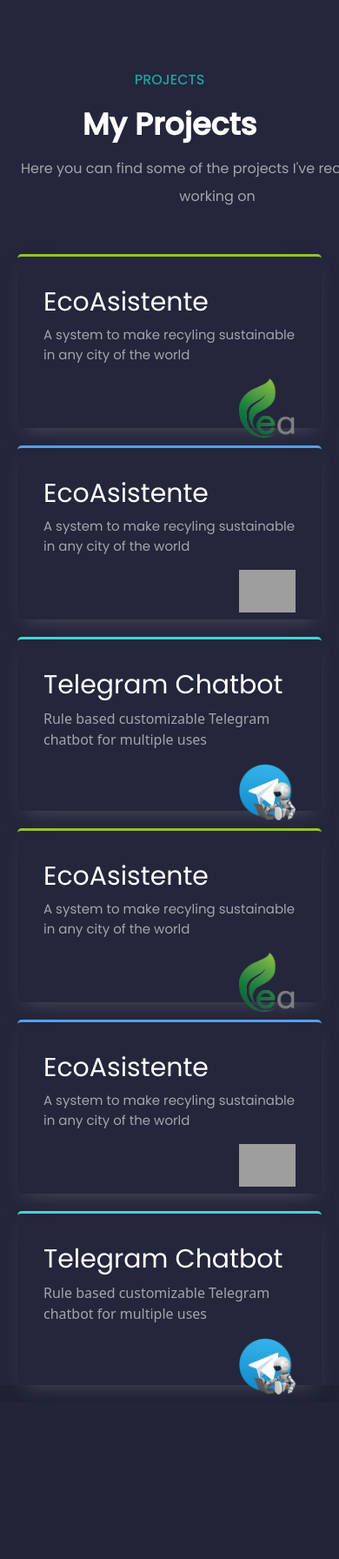
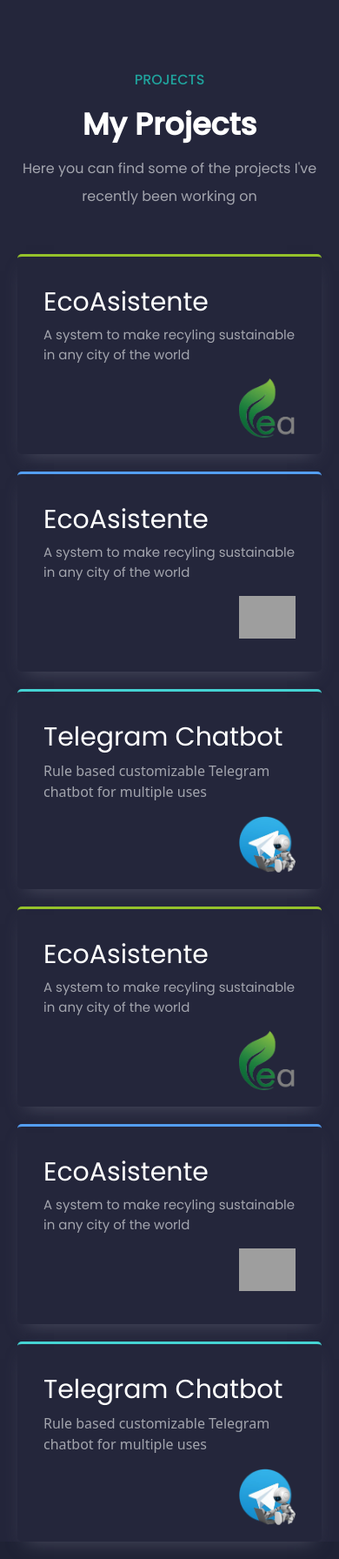
Before and after one commit to brunocaracini/portfolio, a Flask app: page / in a window 390 px wide; the page is wider, and only the part inside the window is pictured. Shown: the part 1335-3127 px from the top of that part at 87% size. Before the commit the page ends 2938 px from the top of that part, so only its background shows below. Run offline with Flask 2, Linux system fonts and the light colour scheme; some libraries are stand-ins or nearby versions; grey boxes are pictures that could not be loaded.

Commit message:
Layout size fixed

```diff
--- a/static/css/layout.css
+++ b/static/css/layout.css
@@ -29,7 +29,7 @@ html {
 
 .section-description{
     max-width: 1000px !important;
-    min-width: 500px !important;
+    min-width: 6rem !important;
     line-height: 30px;
     display: block;
     margin-block-start: 1em;
@@ -240,7 +240,7 @@ img {
 
 @media (max-width: 450px) {
     .box {
-        height: 200px;
+        height: 230px;
     }
 }
 
--- a/templates/layout.html
+++ b/templates/layout.html
@@ -134,7 +134,7 @@
                 <img class="project-img" src="/static/img/projects/telegram-chatbot.png" alt="">
             </div>
           </div>
-        </body>
-    </div>
+        </div>
+      </div>
 </body>
 </html>
```
